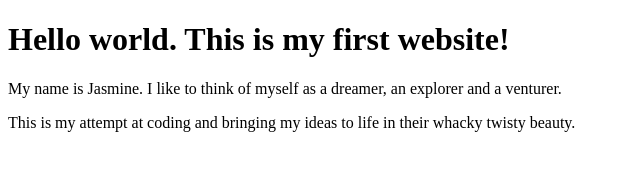
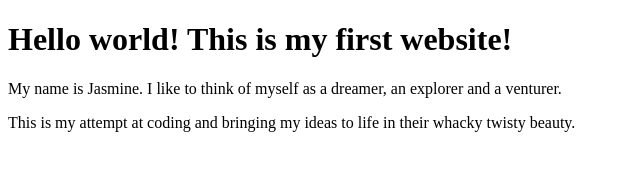
Before and after one commit to jasminesarin/Fundamentals-of-Web-Development, a plain HTML site: page index.html in a window 1280 px wide. Shown: the whole page, without its empty margins (0-640 px from the left). Drawn offline with Linux system fonts and the light colour scheme.

Commit message:
Update index.html
Changed intro text a bit

```diff
--- a/index.html
+++ b/index.html
@@ -5,7 +5,7 @@
   <title>IDX 519: FUNDAMENTALS OF WEB DESIGN</title>
 </head>
 <body>
-  <h1>Hello world. This is my first website!</h1>
+  <h1>Hello world! This is my first website!</h1>
   <p>My name is Jasmine. I like to think of myself as a dreamer, an explorer and a venturer. </p>
 <p>This is my attempt at coding and bringing my ideas to life in their whacky twisty beauty. </p>
 </body>
```
